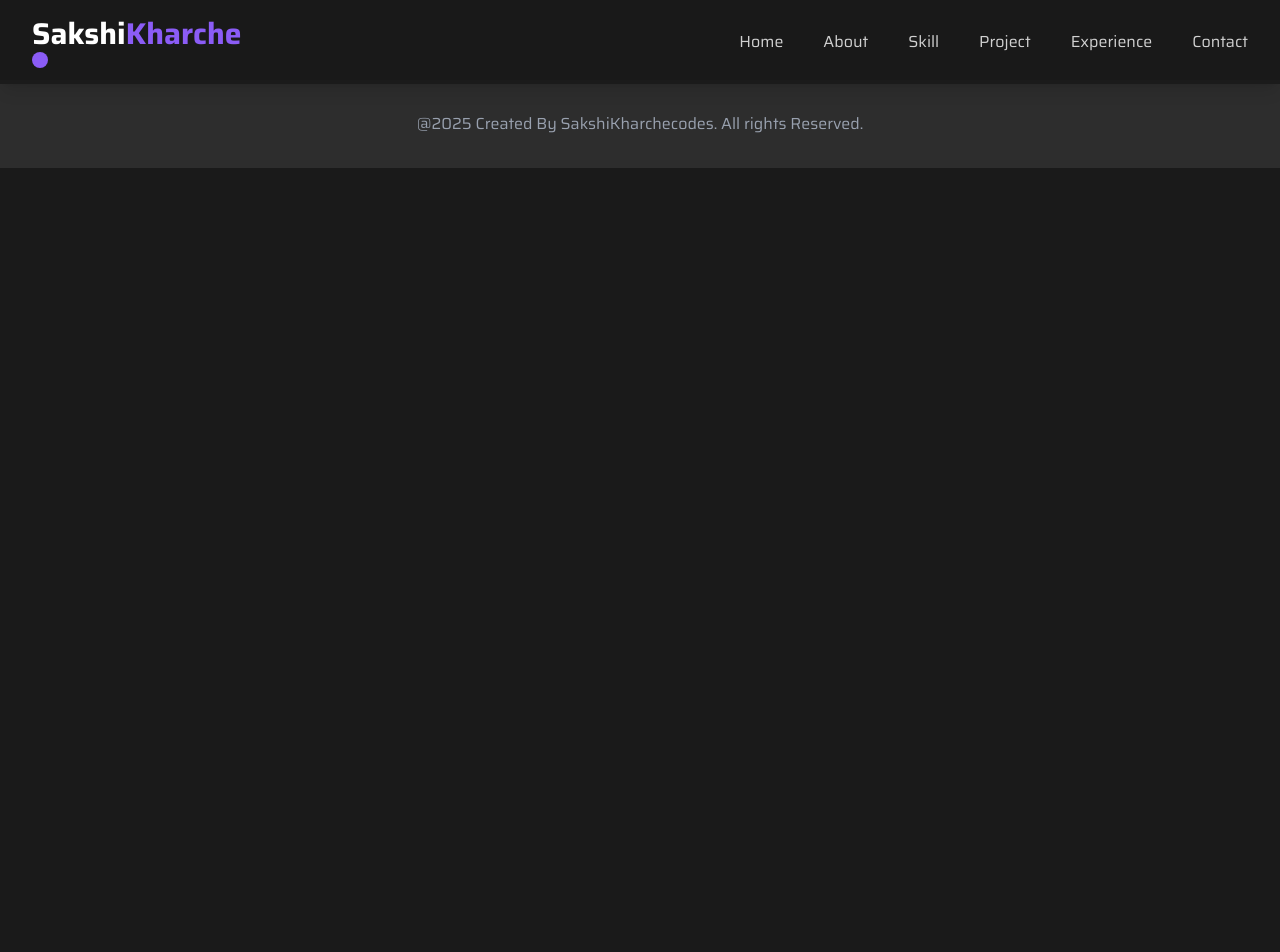
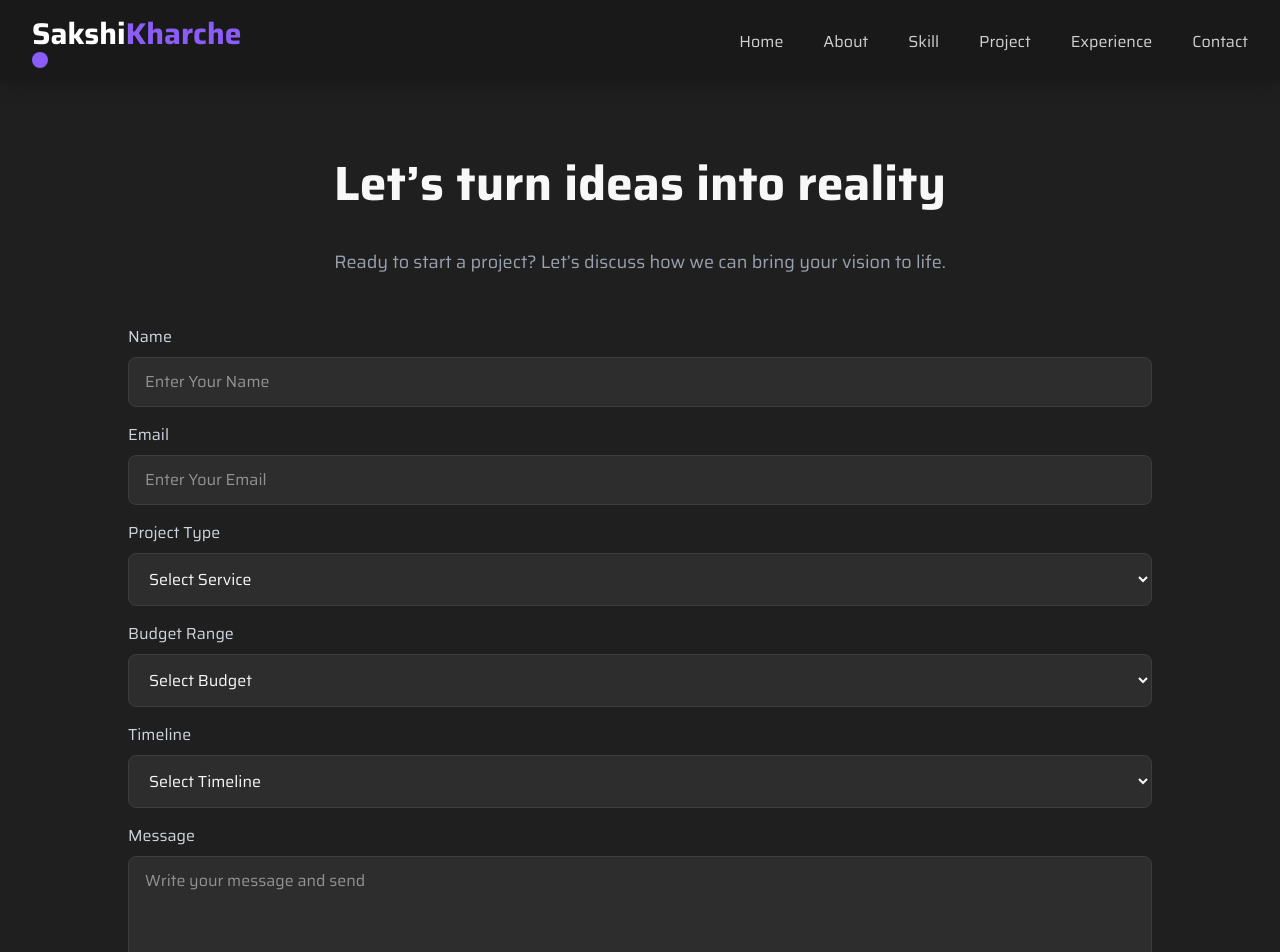
Before and after one commit to sakshikharche4/Portfolio_New, a React (Vite) app: page /BuildProject in a window 1280 px wide. Shown: the top 952 px of the page. Before the commit the page ends 800 px from the top, so only its background shows below. Built offline with nearby package versions, Linux system fonts and the light colour scheme.

Commit message:
Chnages in section

```diff
--- a/src/App.jsx
+++ b/src/App.jsx
@@ -3,6 +3,7 @@ import { Route, Routes } from 'react-router-dom'
 import Home from './Pages/Home'
 import Navbar from './Components/Navbar'
 import Footer from './Components/Footer'
+import BuildSome from './Components/BuildSome'
 
 const App = () => {
   return (
@@ -14,6 +15,9 @@ const App = () => {
       <Route path='/' element = {<Home/>}/>
       </Routes>
        </main>
+       <Routes>
+        <Route path='/BuildProject' element = {<BuildSome/>}/>
+       </Routes>
       <Footer/>
     </div>
   )
--- /dev/null
+++ b/src/Components/BuildSome.jsx
@@ -0,0 +1,169 @@
+import React, { useState } from "react";
+import { motion } from "framer-motion";
+
+const BuildSome = () => {
+  const [result, setResult] = useState("");
+
+  const onSubmit = async (event) => {
+    event.preventDefault();
+
+    const formData = new FormData(event.target);
+    formData.append("access_key", "f32e8acf-76b4-496c-b158-59e16b773375");
+
+    try {
+      const response = await fetch("https://api.web3forms.com/submit", {
+        method: "POST",
+        body: formData,
+      });
+
+      const data = await response.json();
+      setResult(
+        data.success
+          ? "Thanks for reaching out! I’ll get back to you shortly."
+          : "Something went wrong."
+      );
+      event.target.reset();
+    } catch (error) {
+      setResult("Submission failed. Please try again.");
+    }
+  };
+
+  return (
+    <motion.div
+      initial={{ opacity: 0, y: 50 }}
+      whileInView={{ opacity: 1, y: 0 }}
+      transition={{ duration: 1, ease: "easeOut" }}
+      viewport={{ once: true }}
+      id="project"
+      className="py-20 bg-dark-200"
+    >
+      <div className="container mx-auto px-6">
+        {/* Heading */}
+        <div className="flex flex-col items-center gap-10 mb-12">
+          <h2 className="text-4xl md:text-5xl font-bold text-center">
+            Let’s turn ideas into reality
+          </h2>
+          <p className="text-gray-400 text-center max-w-2xl text-base md:text-lg leading-relaxed">
+            Ready to start a project? Let’s discuss how we can bring your vision
+            to life.
+          </p>
+        </div>
+
+        {/* Form */}
+        <div className="grid grid-cols-1 gap-8 place-items-center max-w-5xl mx-auto">
+          <form onSubmit={onSubmit} className="w-full">
+            {/* Name */}
+            <label htmlFor="name" className="block text-gray-300 mb-2">
+              Name
+            </label>
+            <input
+              id="name"
+              name="name"
+              type="text"
+              placeholder="Enter Your Name"
+              required
+              className="mb-4 w-full bg-dark-300 border border-dark-400 rounded-lg px-4 py-3 outline-none"
+            />
+
+            {/* Email */}
+            <label htmlFor="email" className="block text-gray-300 mb-2">
+              Email
+            </label>
+            <input
+              id="email"
+              name="email"
+              type="email"
+              placeholder="Enter Your Email"
+              required
+              className="mb-4 w-full bg-dark-300 border border-dark-400 rounded-lg px-4 py-3 outline-none"
+            />
+
+            {/* Project Type */}
+            <label htmlFor="service" className="block text-gray-300 mb-2">
+              Project Type
+            </label>
+            <select
+              id="service"
+              name="service"
+              required
+              className="w-full mb-4 bg-dark-300 border border-dark-400 rounded-lg px-4 py-3 outline-none"
+            >
+              <option value="" disabled selected>
+                Select Service
+              </option>
+              <option value="Landing Page">Landing Page</option>
+              <option value="Website">Website</option>
+              <option value="Fix Bugs">Fix Bugs</option>
+            </select>
+
+            {/* Budget */}
+            <label htmlFor="budget" className="block text-gray-300 mb-2">
+              Budget Range
+            </label>
+            <select
+              id="budget"
+              name="budget"
+              required
+              className="w-full mb-4 bg-dark-300 border border-dark-400 rounded-lg px-4 py-3 outline-none"
+            >
+              <option value="" disabled selected>
+                Select Budget
+              </option>
+              <option value="Under $50">Under $50</option>
+              <option value="$50-$100">$50-$100</option>
+              <option value="$100-$200">$100-$200</option>
+              <option value="$200-$500">$200-$500</option>
+              <option value="$500+">$500+</option>
+            </select>
+
+            {/* Timeline */}
+            <label htmlFor="timeline" className="block text-gray-300 mb-2">
+              Timeline
+            </label>
+            <select
+              id="timeline"
+              name="timeline"
+              required
+              className="w-full mb-4 bg-dark-300 border border-dark-400 rounded-lg px-4 py-3 outline-none"
+            >
+              <option value="" disabled selected>
+                Select Timeline
+              </option>
+              <option value="Within 1 Week">Within 1 Week</option>
+              <option value="1-2 Week">1-2 Week</option>
+              <option value="2-3 Week">2-3 Week</option>
+              <option value="3-5 Week">3-5 Week</option>
+            </select>
+
+            {/* Message */}
+            <label htmlFor="message" className="block text-gray-300 mb-2">
+              Message
+            </label>
+            <textarea
+              id="message"
+              name="message"
+              placeholder="Write your message and send"
+              required
+              className="mb-4 w-full bg-dark-300 border border-dark-400 rounded-lg px-4 py-3 h-40 outline-none resize-none"
+            ></textarea>
+
+            {/* Submit Button */}
+            <button
+              type="submit"
+              className="mb-4 w-full px-6 py-3 bg-purple-600 rounded-lg font-medium hover:bg-purple-700 transition duration-300"
+            >
+              Send Message
+            </button>
+
+            {/* Result Message */}
+            {result && (
+              <p className="text-center text-green-500 font-medium mt-2">{result}</p>
+            )}
+          </form>
+        </div>
+      </div>
+    </motion.div>
+  );
+};
+
+export default BuildSome;
--- a/src/Components/Hero.jsx
+++ b/src/Components/Hero.jsx
@@ -10,7 +10,7 @@ const Hero = () => {
       transition={{ duration: 0.6, ease: "easeOut" }}
       viewport={{ once: true }}
       id="home"
-      className="min-h-screen flex items-center pt-20 pb-16 bg-linear-to-r from-[rgb(26,26,26)] via-[rgb(45,45,45)] to-[rgb(26,26,26)]"
+      className="min-h-screen flex items-center pt-20 pb-16 "
     >
       <div className="container mx-auto px-6 flex flex-col md:flex-row  items-center justify-between">
         {/* leftside */}
--- /dev/null
+++ b/src/Components/StartProject.jsx
@@ -0,0 +1,33 @@
+import React from 'react'
+import { motion } from 'framer-motion'
+import { useNavigate } from "react-router-dom";
+
+
+const StartProject = () => {
+       const navigate = useNavigate();
+
+  return (
+    <div>
+       <motion.div
+      id="contact"
+      initial={{ opacity: 0, y: 50 }}
+      whileInView={{ opacity: 1, y: 0 }}
+      transition={{ duration: 1, ease: "easeOut" }}
+      viewport={{ once: false, amount: 0.2 }}
+      className="py-35 md:70 bg-linear-to-r from-[rgb(26,26,26)] via-[rgb(45,45,45)] to-[rgb(26,26,26)]"
+    >
+ <div className="container mx-auto px-6 ">
+   <div className='flex flex-col items-center gap-5'>
+     <h1 className='text-4xl md:text-6xl font-bold text-center mb-4'>Ready To Build Something <span className='text-purple-700'>Amazing?</span></h1>
+    <p className='text-gray-400 text-center max-w-2xl mx-auto '>We turn your ideas into reality with custom-built solutions tailored to your goals.</p>
+    <button className=  " w-40 px-6 py-3 bg-purple rounded-lg font-medium hover:bg-purple-700 transition duration-300 mt-12"
+     type="submit" onClick={() => navigate("/BuildProject")} > Start Project</button>
+   </div>
+ </div>
+
+    </motion.div>
+    </div>
+  )
+}
+
+export default StartProject
--- a/src/Pages/Home.jsx
+++ b/src/Pages/Home.jsx
@@ -5,6 +5,8 @@ import Skills from '../Components/Skills'
 import Projects from '../Components/Projects'
 import Work from '../Components/Work'
 import Contact from '../Components/Contact'
+import StartProject from '../Components/StartProject'
+import BuildSome from '../Components/BuildSome'
 
 const Home = () => {
   return (
@@ -14,6 +16,8 @@ const Home = () => {
         <Skills/>
         <Projects/>
         <Work/>
+        <StartProject/>
+
         <Contact/>
 
     </div>
```
